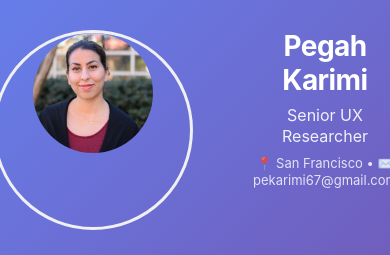
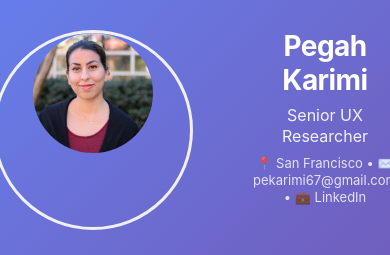
Before and after one commit to pekarimi/Website, a React (Create React App) app: page / in a window 390 px wide. Shown: the top 255 px of the page. Built offline with nearby package versions, Linux system fonts and the light colour scheme.

Commit message:
Add mobile responsive design

```diff
--- a/src/App.css
+++ b/src/App.css
@@ -850,6 +850,8 @@ body {
     object-fit: cover !important;
     margin: 0 auto 15px auto !important;
     display: block !important;
+    visibility: visible !important;
+    opacity: 1 !important;
   }
 
   /* Header text */
@@ -874,7 +876,7 @@ body {
   }
 
   .title::after {
-    content: "📍 San Francisco • ✉️ pekarimi67@gmail.com";
+    content: "📍 San Francisco • ✉️ pekarimi67@gmail.com • 💼 LinkedIn";
     display: block;
     font-size: 13px;
     margin-top: 8px;
```
